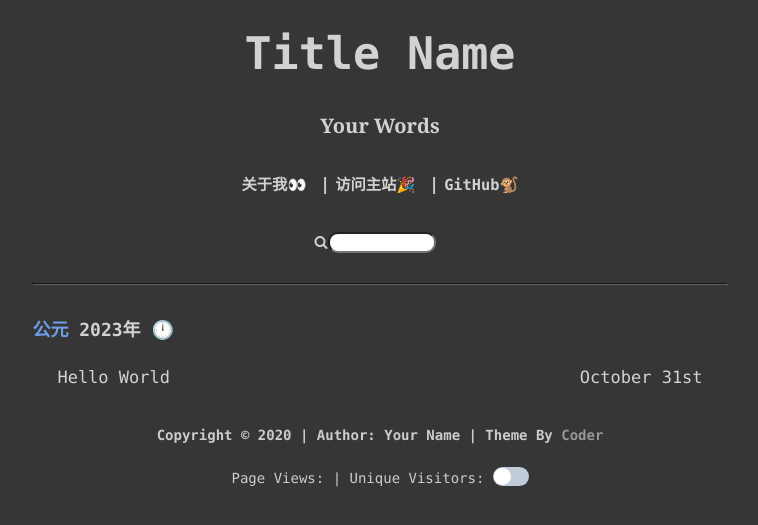
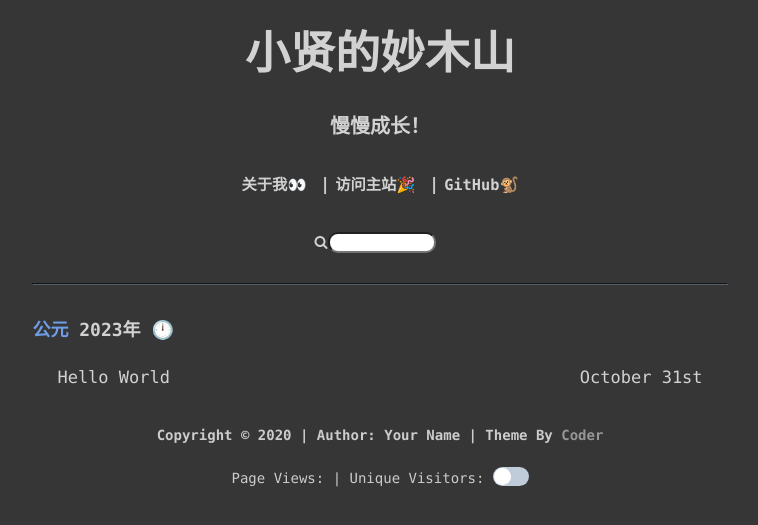
Before and after one commit to trashhxxker/trashhxxker.github.io, a plain HTML site: page index.html in a window 1280 px wide. Shown: the part 161-686 px from the top of the page, without its empty margins (260-1018 px from the left). Drawn offline with Linux system fonts and the light colour scheme; some packages are replaced by stand-ins of ours; a script that the page names is missing.

Commit message:
Site updated: 2023-10-31 22:30:31

```diff
--- a/index.html
+++ b/index.html
@@ -10,8 +10,8 @@
     <title>
         Hexo
     </title>
-    <meta name="description" content= 嘿，我是刘训灼～这是我的子站，用于展示写的Hexo主题：Coder。欢迎访问！ >
-    <meta name="keywords" content= Blog,Hexo,Theme,刘训灼,LiuXunzhuo >
+    <meta name="description" content= 大家好，我准备在这里发布我的学习日常记录！ >
+    <meta name="keywords" content= Blog,Hexo,黄智贤，HuangZhixian，TN，唐楠 >
 
 <link rel="stylesheet" href="/libs/highlight/styles/monokai-sublime.css">
 
@@ -26,10 +26,10 @@
     <div class="hd logodiv">
     <img src="/img/male.png" class="logopng" alt="logo">
     <p class="logot">
-         Title Name
+         小贤的妙木山
          <span class="logo_2"></span>
         <h3 class="words" style="font-weight: bold;font-family: Georgia;">
-            Your Words
+            慢慢成长！
         </h3>
     </p>
 </div>
```
Also changed, not shown: 2023/10/31/hello-world/index.html (+2 -2 lines), archives/2023/10/index.html (+4 -4 lines), archives/2023/index.html (+4 -4 lines), archives/index.html (+4 -4 lines).
